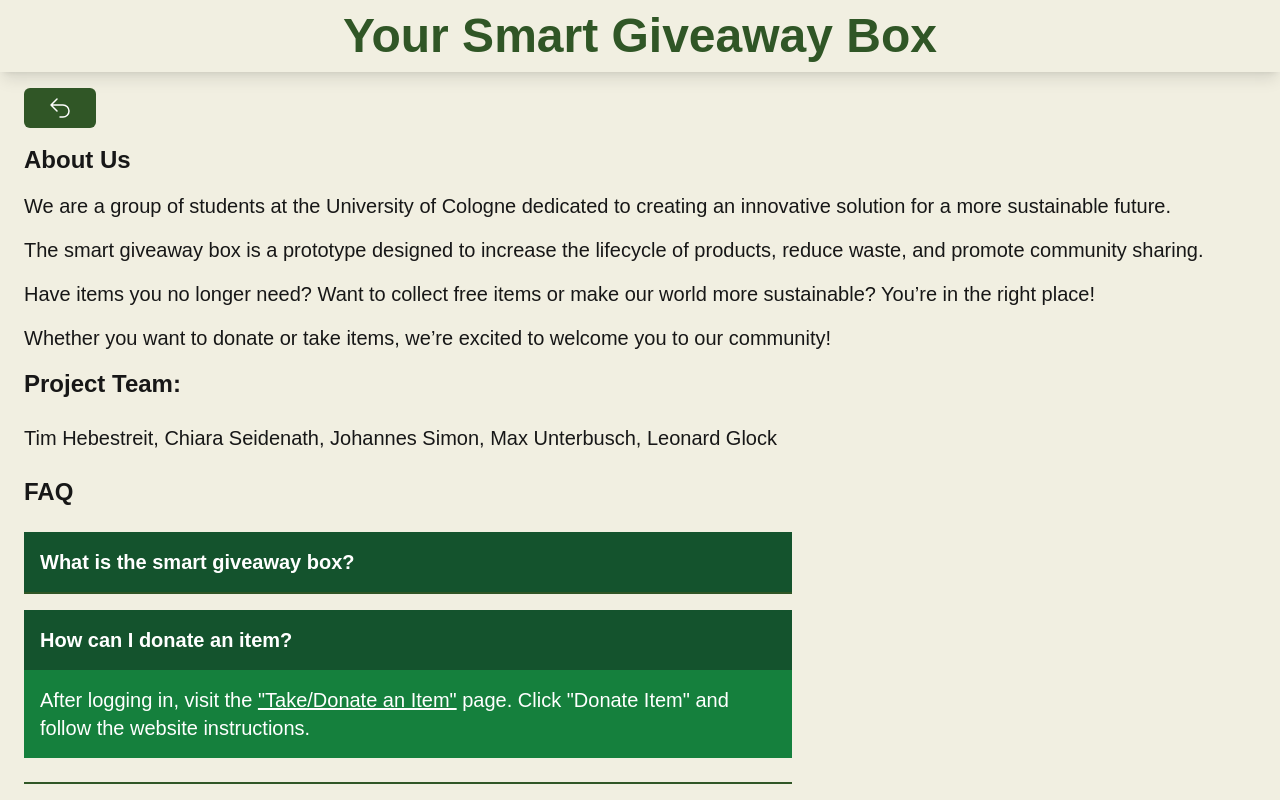
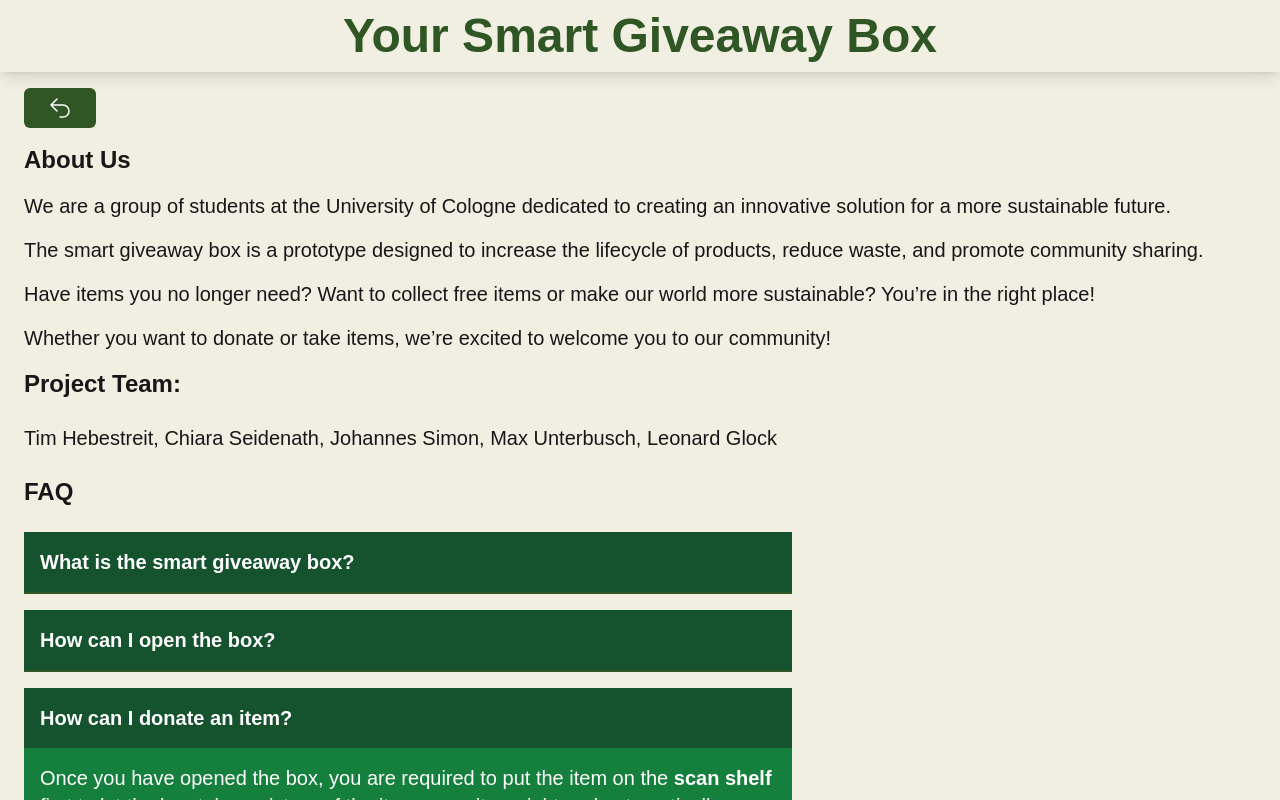
Before and after one commit to CathSara/SDIL-Project, a Next.js app in the folder website-sharingbox/: page /about_us_and_faq in a window 1280 px wide. Both pictures are taken after a click on the button "How can I donate an item?". Shown: the top 800 px of the page. Built offline with nearby package versions, Linux system fonts and the light colour scheme; no server answers.

Commit message:
Adapt answers to some questions in FAQ

```diff
--- a/website-sharingbox/app/about_us_and_faq/page.tsx
+++ b/website-sharingbox/app/about_us_and_faq/page.tsx
@@ -70,18 +70,26 @@ export default function Page() {
               ),
             },
             {
+              question: "How can I open the box?",
+              answer: (
+                <>
+                  Scan the QR code on the box. This will redirect you to a page
+                  where you can unlock this specific box if you are logged in.
+                  Press on the button "Unlock" and open the door within 15 seconds.
+                  You should then be redirected to the inventory page of this
+                  specific box and be able to take or donate an item.
+                </>
+              ),
+            },
+            {
               question: "How can I donate an item?",
               answer: (
                 <>
-                  After logging in, visit the{" "}
-                  <Link
-                    href="/box_interaction/take_or_donate"
-                    className="text-white underline hover:text-yellow-300"
-                  >
-                    &quot;Take/Donate an Item&quot;
-                  </Link>{" "}
-                  page. Click &quot;Donate Item&quot; and follow the website
-                  instructions.
+                  Once you have opened the box, you are required to put the item
+                  on the <b>scan shelf</b> first to let the box take a picture of
+                  the item, save its weight and automatically recognize the item.
+                  If the item is allowed, put it on the <b>storage shelf</b> of the
+                  box and it will be saved in the inventory.
                 </>
               ),
             },
@@ -100,24 +108,22 @@ export default function Page() {
                 "How does the box recognize whether my item is allowed?",
               answer: (
                 <>
-                  When you place your item on the upper shelf, the box takes a
-                  picture and sends it to the server for recognition. The result
-                  will be shown on the website.
+                  When you place your item on the scan shelf, the box takes a
+                  picture and sends it to the server to recognize the item.
+                  The allowance of an item is determined by this integrated
+                  item recognition by OpenAI.
                 </>
               ),
             },
             {
-              question: "How can I take an item from the box?",
+              question: "How can I take an item?",
               answer: (
                 <>
-                  After logging in, visit the{" "}
-                  <Link
-                    href="/box_interaction/take_or_donate"
-                    className="text-white underline hover:text-yellow-300"
-                  >
-                    &quot;Take/Donate an Item&quot;
-                  </Link>{" "}
-                  page. Click &quot;Take Item&quot; and follow the instructions.
+                  Once you have opened the box and take an item out of it,
+                  the inventory will automatically recognize the item by its
+                  weight and mark it as "taken" as long as you keep it. When
+                  you close the door, the item will be fully removed from the
+                  inventory.
                 </>
               ),
             },
```
